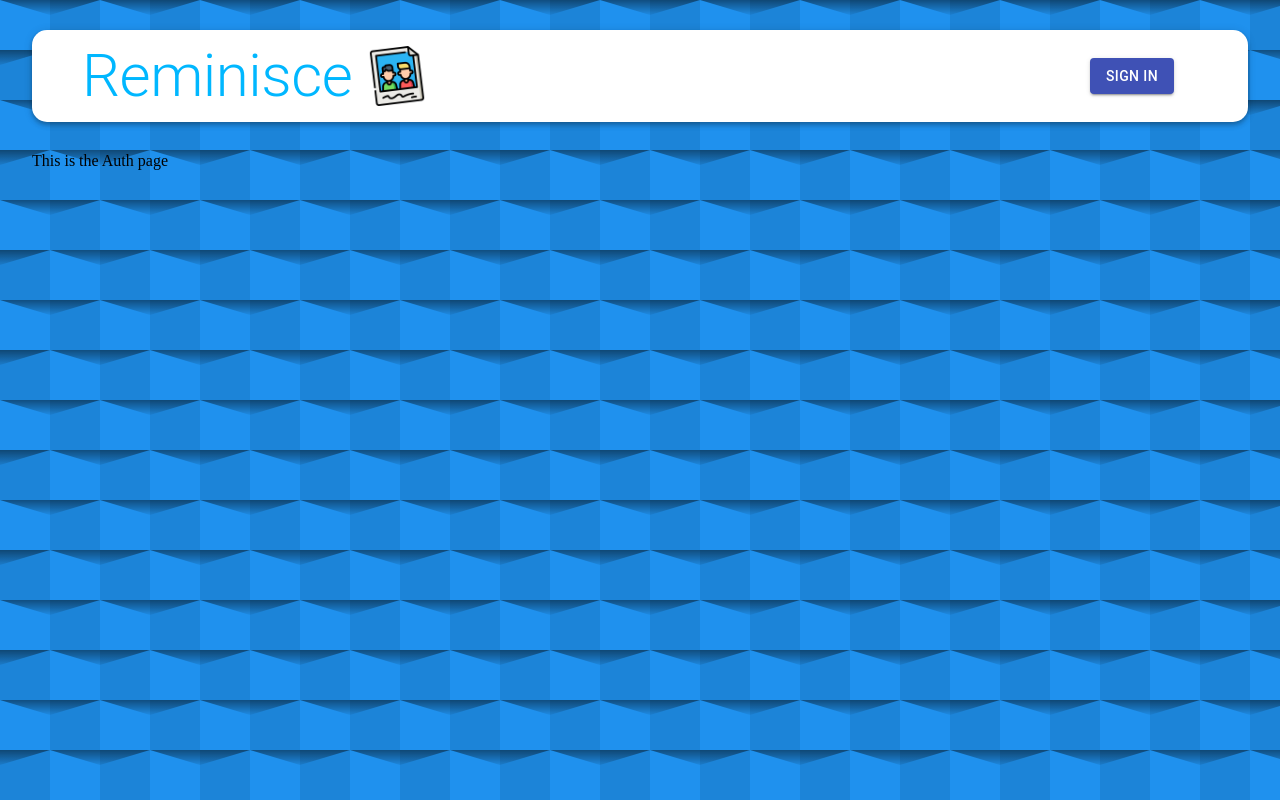
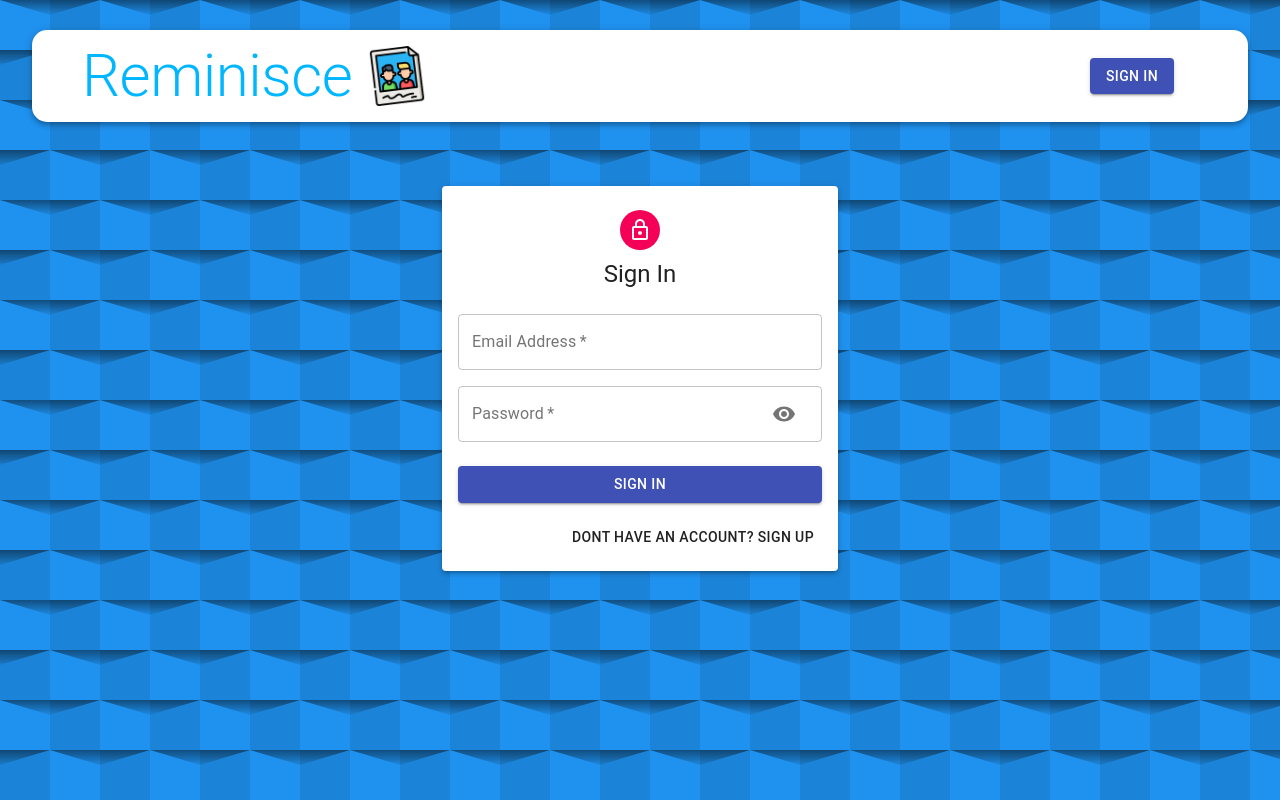
Before and after one commit to Reticent93/reminiscent, a React (Create React App) app: page /auth in a window 1280 px wide. Built offline with nearby package versions, Linux system fonts and the light colour scheme.

Commit message:
created signin/signup form

```diff
--- a/src/components/Auth/Auth.js
+++ b/src/components/Auth/Auth.js
@@ -1,11 +1,66 @@
-import React from 'react';
+import React, { useState } from 'react';
+import { Avatar, Button, Paper, Grid, Typography, Container } from '@material-ui/core'
+import useStyles from './styles'
+import LockOutlined from "@material-ui/icons/LockOutlined";
+import Input from './Input'
+
 
 const Auth = () => {
     // const state = null
+    const classes = useStyles()
+
+    const [isSignup, setIsSignup] = useState(false)
+
+    const [password, setPassword] = useState(false)
+
+    const handlePassword = () => setPassword((prePassword) => !prePassword)
+
+    const handleSubmit = () => {
+
+    }
+    const handleChange = () => {
+
+    }
+
+    const switchMode = () => {
+        setIsSignup((prevIsSignup) =>!prevIsSignup )
+        handlePassword(false)
+    }
+
     return (
-        <div>
-            This is the Auth page
-        </div>
+        <Container component={'main'} maxWidth={"xs"}>
+            <Paper className={classes.paper} elevation={3}>
+                <Avatar className={classes.avatar}>
+                    <LockOutlined/>
+                </Avatar>
+                <Typography variant={'h5'}>{isSignup ? 'Sign up' : 'Sign In'}</Typography>
+                <form className={classes.form} onSubmit={handleSubmit}>
+                    <Grid container spacing={2}>
+                        {isSignup && (
+                            <>
+
+                                <Input name='firstName' label='First Name' handleChange={handleChange} autoFocus half/>
+                                <Input name='lastName' label='Last Name' handleChange={handleChange} half/>
+
+                            </>
+                        )}
+                        <Input name={'email'} label={'Email Address'} handleChange={handleChange} type={'email'}/>
+                        <Input name={'password'} label={'Password'} handleChange={handleChange}
+                               type={password ? 'text' : 'password'} handlePassword={handlePassword}/>
+                        {isSignup && <Input name='confirmPassword' label='Confirm Password' handleChange={handleChange}
+                                            type={'password'}/>}
+                    </Grid>
+                    <Button type={'submit'} fullWidth variant={"contained"} color={'primary'}
+                            className={classes.submit}>{isSignup ? 'Sign Up' : 'Sign In'}</Button>
+                    <Grid container justify={'flex-end'}>
+                        <Grid item>
+                            <Button
+                                onClick={switchMode}>{isSignup ? 'Already have an account? Sign In' : 'Dont have an account? Sign Up'}</Button>
+                        </Grid>
+                    </Grid>
+                </form>
+            </Paper>
+        </Container>
     );
 }
 
--- /dev/null
+++ b/src/components/Auth/Input.js
@@ -0,0 +1,24 @@
+import React from 'react';
+import { Grid, IconButton, InputAdornment, TextField } from "@material-ui/core";
+import  VisibilityOff  from "@material-ui/icons/VisibilityOff";
+import Visibility  from '@material-ui/icons/Visibility'
+
+const Input = ({half, name, handleChange, label, autoFocus, handlePassword, type}) => {
+    return (
+        <Grid item xs={12} sm={half ? 6 : 12}>
+            <TextField name='name' onChange={handleChange} variant={'outlined'} required fullWidth label={label}
+                       autoFocus={autoFocus} type={type} InputProps={name === 'password' && {
+                endAdornment: (
+                    <InputAdornment position={'end'}>
+                        <IconButton onClick={handlePassword}>
+                            {type === 'password' ? <Visibility/> : <VisibilityOff/>}
+                        </IconButton>
+                    </InputAdornment>
+                )
+            }
+            }/>
+        </Grid>
+    );
+}
+
+export default Input;
```
